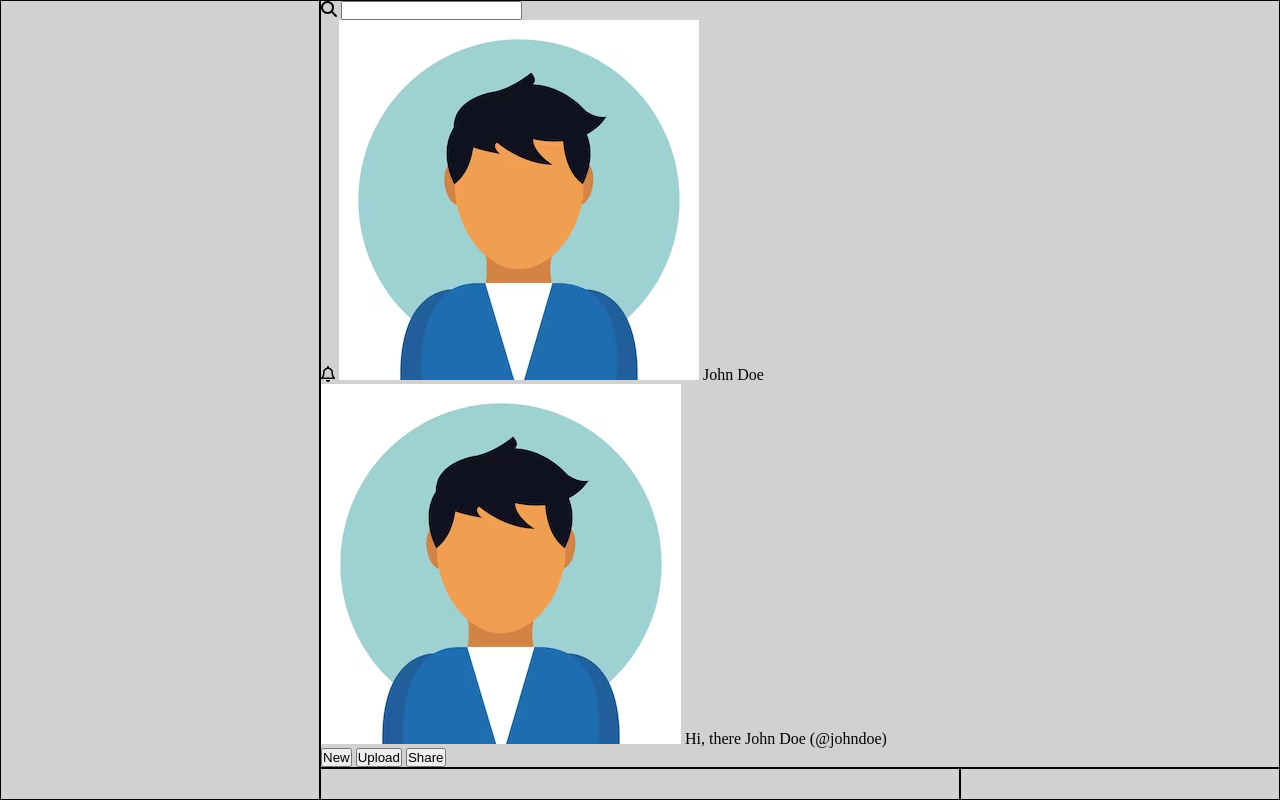
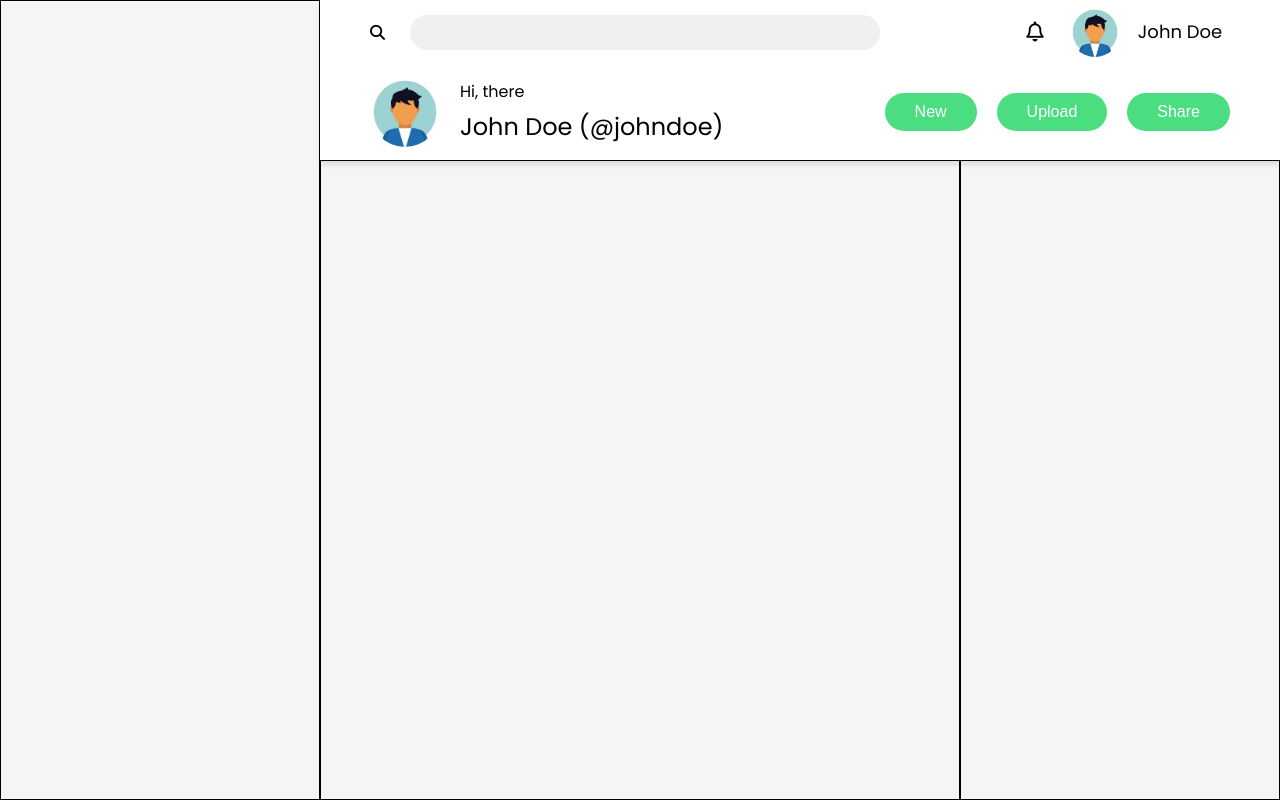
Before and after one commit to dselimovic02/odin-dashboard, a plain HTML site: page index.html in a window 1280 px wide. Drawn offline with Linux system fonts and the light colour scheme.

Commit message:
Add style for header

```diff
--- a/style.css
+++ b/style.css
@@ -1,11 +1,27 @@
+@import url('https://fonts.googleapis.com/css2?family=Poppins&display=swap');
+
 * {
   margin: 0;
   padding: 0;
   box-sizing: border-box;
 }
 
+html {
+  font-size: 10px;
+  font-family: 'Poppins', sans-serif;
+  line-height: 1.15;
+}
+
+span {
+  font-size: 1.8rem;
+}
+
+i {
+  font-size: 15px;
+}
+
 .container {
-  background-color: #d1d1d1;
+  background-color: #f5f5f5;
   width: 100%;
   min-width: 100%;
   height: 100vh;
@@ -15,9 +31,103 @@
   grid-template-rows: 1fr 4fr;
 }
 
+.profile-photo {
+  border-radius: 50%;
+  width: 50px;
+}
+
 .header {
-  border: 1px solid black;
+  background: white;
   grid-column: 2/5;
+  display: grid;
+  grid-template-rows: 1fr 1.5fr;
+  box-shadow: 0 5px 5px rgba(0, 0, 0, 0.1);
+}
+
+.h-top,
+.h-bottom {
+  padding: 0 50px;
+  grid-column: 1/2;
+  display: grid;
+  grid-template-columns: 2fr 1fr;
+  align-items: center;
+}
+
+.search {
+  display: grid;
+  grid-template-columns: 20px 5fr;
+  align-items: center;
+  justify-items: start;
+}
+
+.search-input {
+  width: 85%;
+  background-color: #f0f0f0;
+  margin-left: 20px;
+  outline: 0;
+  border: 0;
+  border-radius: 20px;
+  padding: 10px 20px;
+}
+
+.account {
+  display: grid;
+  grid-template-columns: repeat(2, 50px) 100px;
+  gap: 10px;
+  align-items: center;
+  justify-items: center;
+  justify-content: end;
+}
+
+.account .icon {
+  font-size: 20px;
+}
+
+.greeting {
+  display: grid;
+  grid-template-columns: 70px 4fr;
+  column-gap: 20px;
+  align-items: center;
+}
+
+.greeting .profile-photo {
+  grid-row: 1/3;
+  width: 100%;
+}
+
+.greeting > span {
+  justify-self: start;
+}
+
+.greeting .span-1 {
+  font-size: 1.6rem;
+}
+
+.greeting .span-2 {
+  font-size: 2.4rem;
+}
+
+.actions {
+  display: grid;
+  grid-template-columns: repeat(3, 1fr);
+  gap: 20px;
+  justify-content: end;
+}
+
+.action {
+  border: 0;
+  outline: 0;
+  border-radius: 25px;
+  font-size: 1.6rem;
+  padding: 10px 30px;
+  background-color: #4ade80;
+  color: white;
+}
+
+.action:hover {
+  opacity: 0.8;
+  box-shadow: 0 4px 15px rgba(0, 0, 0, 0.1);
+  cursor: pointer;
 }
 
 .menu {
```
